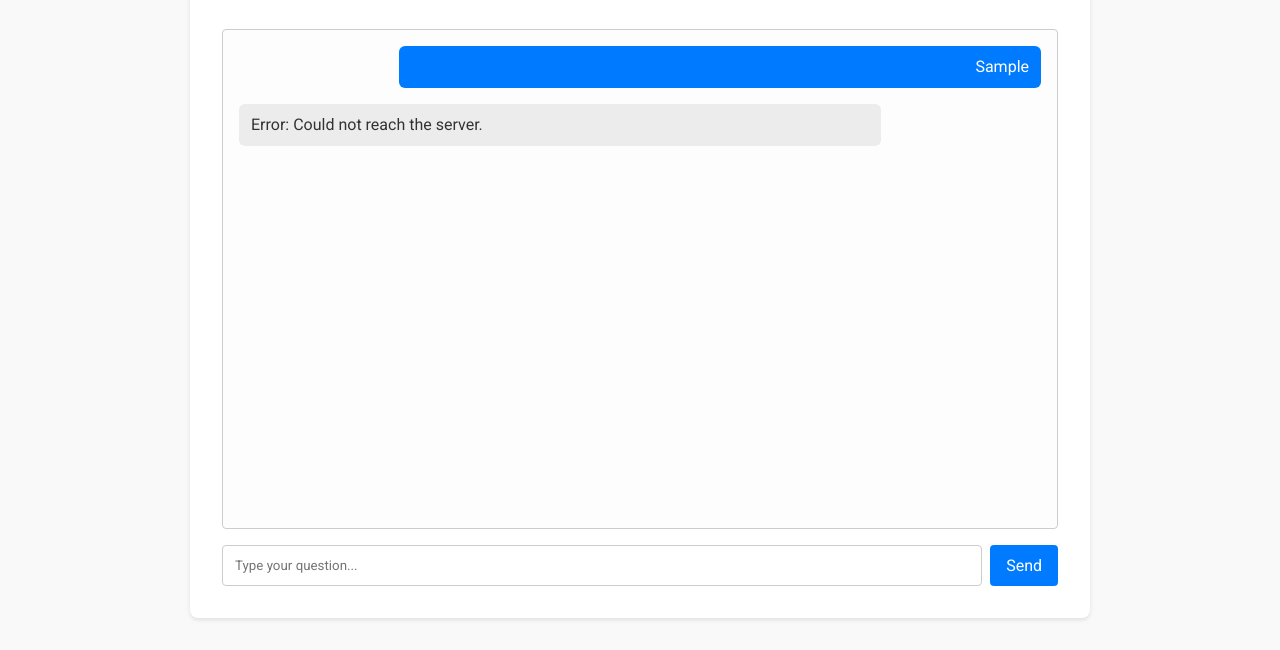
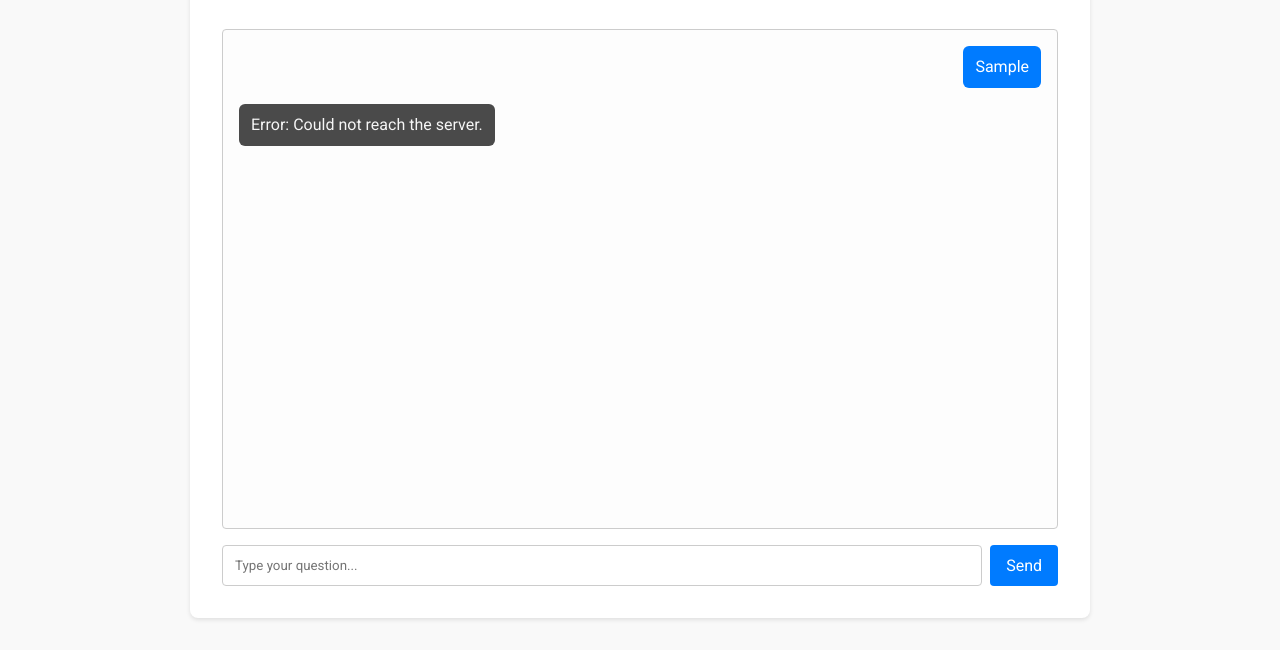
Before and after one commit to georgeshields/ResumeSite, a website: page ChatUI.html in a window 1280 px wide. Both pictures are taken after typing "Sample" into the empty fields and a click on the button "Send". Shown: the part 181-831 px from the top of the page. Drawn offline with Linux system fonts and the light colour scheme; no server answers.

Commit message:
fixed text bubble size to match the length of text

```diff
--- a/ChatUI.html
+++ b/ChatUI.html
@@ -58,23 +58,43 @@
       margin-bottom: 1rem;
       background: #fdfdfd;
     }
+    /* 1) A wrapper that forces each message onto a new line */
+    .message-row {
+      display: flex;
+      width: 100%;
+      margin-bottom: 1rem; /* spacing between rows */
+    }
+
+    /* Assistant messages go to the left */
+    .message-row.assistant {
+      justify-content: flex-start;
+    }
+
+    /* User messages go to the right */
+    .message-row.user {
+      justify-content: flex-end;
+    }
+
+    /* 2) The actual bubble */
     .message {
-      margin-bottom: 1rem;
-      width: 80%;
-      word-wrap: break-word;
+      display: inline-block;    /* allow bubble to shrink/grow around text */
+      max-width: 70%;           /* prevent bubble from getting too wide */
       padding: 0.5rem 0.75rem;
+      word-wrap: break-word;    /* wrap long words/URLs */
       border-radius: 6px;
     }
+
+    /* Colors for each role, as before */
     .user-message {
-      margin-left: auto;
-      text-align: right;
       background-color: #007bff;
       color: #fff;
     }
+
     .assistant-message {
-      margin-right: auto;
-      background-color: #ececec;
+      background-color: #4a4a4a; /* or your chosen color in dark mode */
+      color: #f5f5f5;
     }
+
     .input-area {
       display: flex;
       gap: 0.5rem;
@@ -274,12 +294,30 @@
     }
 
     function addMessageToUI(text, className) {
-      const div = document.createElement('div');
-      div.className = `message ${className}`;
-      div.textContent = text;
-      chatMessages.appendChild(div);
-      chatMessages.scrollTop = chatMessages.scrollHeight; // auto-scroll
+      // 1) Create the row container
+      const rowDiv = document.createElement('div');
+
+      // If className includes 'user-message', make this row user-themed
+      // Otherwise, it’s assistant-themed
+      if (className.includes('user-message')) {
+        rowDiv.className = 'message-row user';
+      } else {
+        rowDiv.className = 'message-row assistant';
+      }
+
+      // 2) Create the bubble itself
+      const messageDiv = document.createElement('div');
+      messageDiv.className = `message ${className}`;
+      messageDiv.textContent = text;
+
+      // 3) Append bubble into row, row into chat container
+      rowDiv.appendChild(messageDiv);
+      chatMessages.appendChild(rowDiv);
+
+      // Auto-scroll
+      chatMessages.scrollTop = chatMessages.scrollHeight;
     }
+
   </script>
 
 <script>
```
